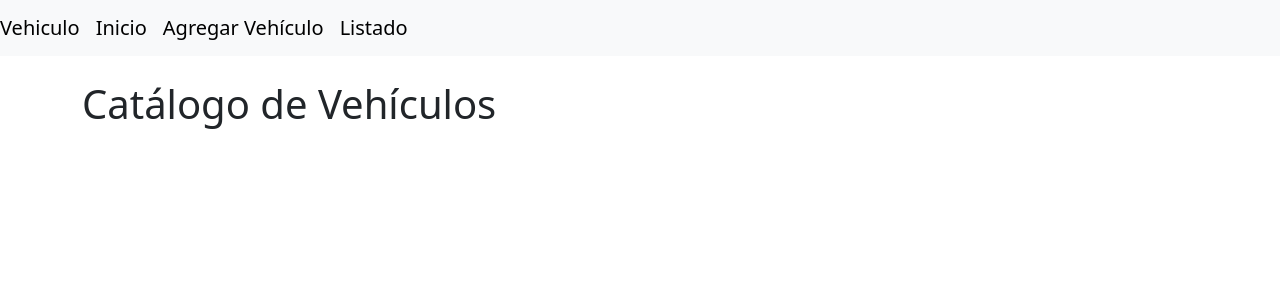
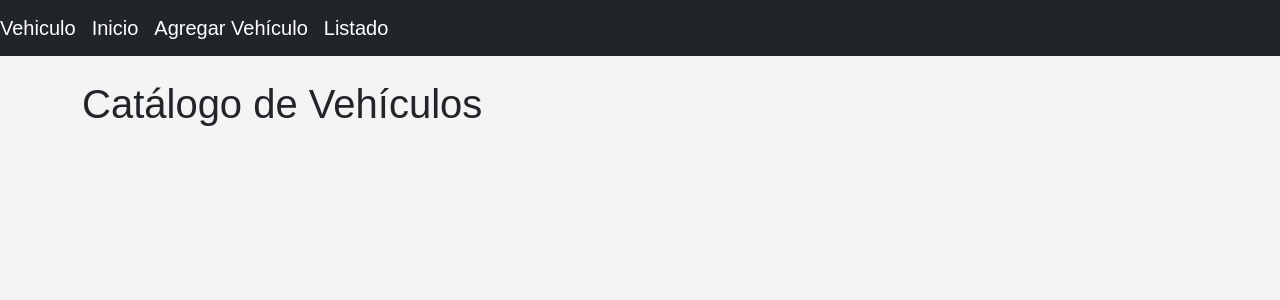
Before and after one commit to SilvanaMC/a, a Django app: page / in a window 1280 px wide. Shown: the top 300 px of the page. Run offline with Django 4.2, Linux system fonts and the light colour scheme.

Commit message:
ultimate

```diff
--- a/config/config/settings.py
+++ b/config/config/settings.py
@@ -123,7 +123,9 @@ USE_TZ = True
 # Static files (CSS, JavaScript, Images)
 # https://docs.djangoproject.com/en/4.0/howto/static-files/
 
-STATIC_URL = 'static/'
+STATIC_URL = '/static/'
+
+
 
 # Default primary key field type
 # https://docs.djangoproject.com/en/4.0/ref/settings/#default-auto-field
--- /dev/null
+++ b/config/static/css/style.css
@@ -0,0 +1,11 @@
+body {
+    background-color: #f4f4f4;
+    font-family:Arial, Helvetica, sans-serif;
+    margin: 0;
+    padding: 0;
+}
+
+
+h1 {
+    margin: 0;
+}
--- a/config/templates/base.html
+++ b/config/templates/base.html
@@ -6,10 +6,10 @@
     <meta name="viewport" content="width=device-width, initial-scale=1.0">
     <title>PRINCIPAL</title>
     <link href="https://cdn.jsdelivr.net/npm/bootstrap@5.3.3/dist/css/bootstrap.min.css" rel="stylesheet" integrity="sha384-QWTKZyjpPEjISv5WaRU9OFeRpok6YctnYmDr5pNlyT2bRjXh0JMhjY6hW+ALEwIH" crossorigin="anonymous">
-    <link rel="stylesheet" href="{% static 'css/styles.css' %}">
+    <link rel="stylesheet" type="text/css" href="/static/css/style.css">
 </head>
 <body>
-    <nav class="navbar navbar-expand-lg navbar-light bg-light">
+    <nav class="navbar navbar-expand-lg navbar-dark bg-dark">
         <a class="navbar-brand" href="#">Vehiculo</a>
         <a class="navbar-brand" href="{% url 'index' %}">Inicio</a>
         <a class="navbar-brand" href="/vehiculo/add/">Agregar Vehículo</a>
```
